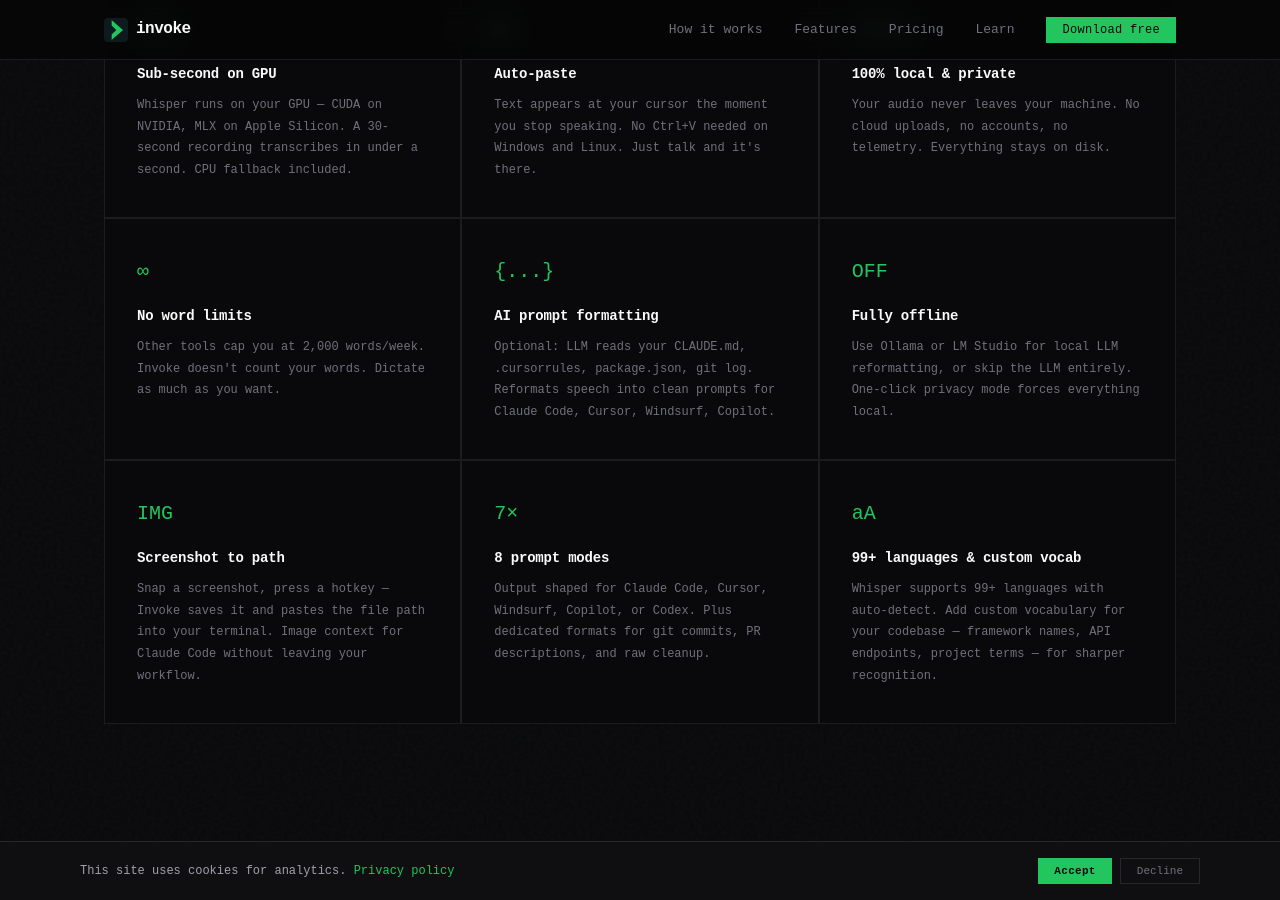
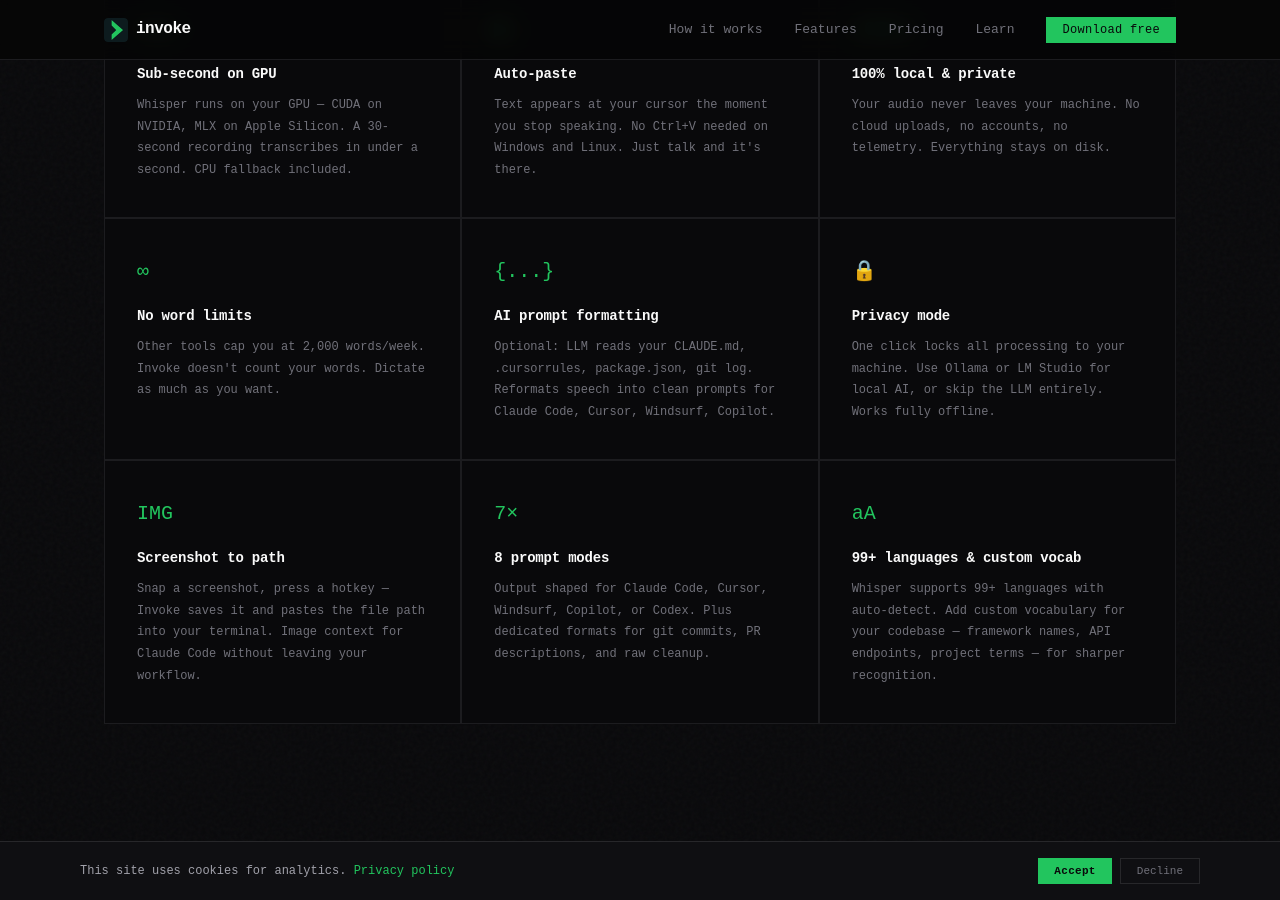
Before and after one commit to zmroth/getinvoke.dev, a Jekyll site: the page built from index.html, in a window 1280 px wide and 900 px high, scrolled down 2492 px. Built offline with Jekyll 4.4.1, drawn with Linux system fonts in a browser that asks for light colours.

Commit message:
Rename 'Fully offline' feature card to 'Privacy mode'
Leads with the actual feature (one-click privacy toggle) instead of
a generic claim. Still mentions offline capability.

Co-Authored-By: Claude Opus 4.6 (1M context) <noreply@anthropic.com>

```diff
--- a/index.html
+++ b/index.html
@@ -1188,9 +1188,9 @@ footer .container {
         <p>Optional: LLM reads your CLAUDE.md, .cursorrules, package.json, git log. Reformats speech into clean prompts for Claude Code, Cursor, Windsurf, Copilot.</p>
       </div>
       <div class="feature reveal">
-        <i class="feature-icon">OFF</i>
-        <h3>Fully offline</h3>
-        <p>Use Ollama or LM Studio for local LLM reformatting, or skip the LLM entirely. One-click privacy mode forces everything local.</p>
+        <i class="feature-icon">&#128274;</i>
+        <h3>Privacy mode</h3>
+        <p>One click locks all processing to your machine. Use Ollama or LM Studio for local AI, or skip the LLM entirely. Works fully offline.</p>
       </div>
       <div class="feature reveal">
         <i class="feature-icon">IMG</i>
```
